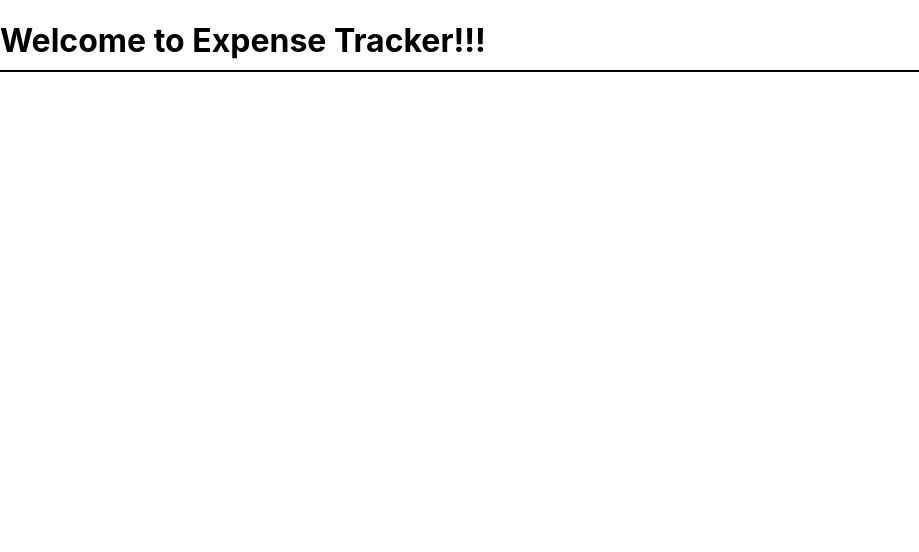
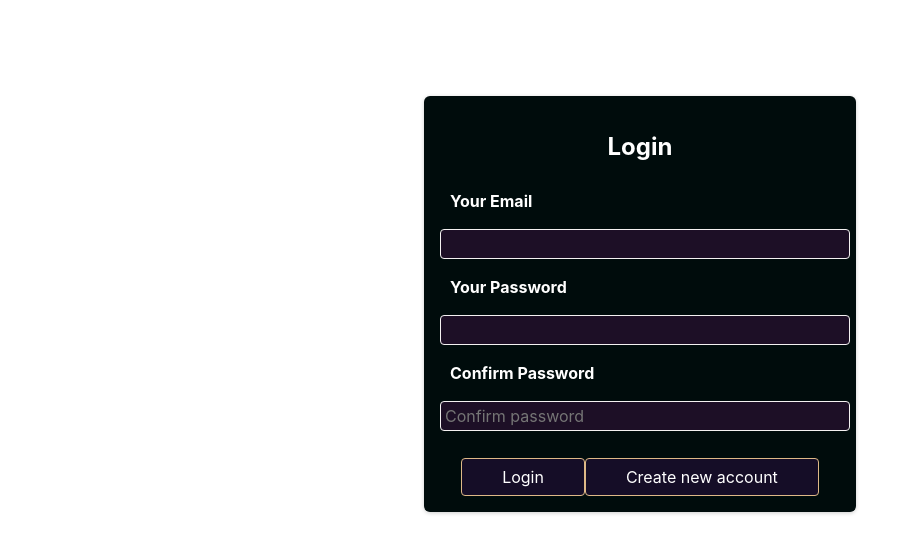
Before and after one commit to imtiyaz-github/Expense-Tracker-In-React, a React (Create React App) app: page / in a window 1280 px wide. Shown: the top 552 px of the page, without its empty margins (0-919 px from the left). Built offline with nearby package versions, Linux system fonts and the light colour scheme.

Commit message:
Edit User Details

```diff
--- a/src/App.js
+++ b/src/App.js
@@ -1,18 +1,26 @@
-// import Signup from "./components/Signup";
-// import Header from "./components/header/Header";
-// import React, { Routes, Route, BrowserRouter } from "react-router-dom";
-import Home from "./components/header/Home";
-// import { Switch } from "react-router-dom";
+import Signup from "./components/header/SignUp";
+import { useContext, Fragment } from "react";
+// import AuthProvider from "../src/components/store/AuthProvider";
+import Header from "./components/header/Header";
+import AuthContext from "./components/store/AuthContext";
+// import Navigation from "./components/header/Navigation";
+import Profile from "./components/Profile";
+// import { Route, Routes } from "react-router-dom";
+import { Route, Routes } from "react-router-dom";
+
+// import AuthProvider from "./components/store/AuthProvider";
 
 function App() {
+  const ctx = useContext(AuthContext);
+
   return (
-    <>
 
-      <Home/>
-
-
-
-    </>
+    <Fragment>
+      <Routes>
+        <Route path="/signup" elment={!ctx.isLogin ? <Signup /> : <Header />} />
+        <Route path="/" element={!ctx.isLogin ? <Signup /> : <Profile />} />
+      </Routes>
+    </Fragment>
   );
 }
 
--- /dev/null
+++ b/src/components/Profile.js
@@ -0,0 +1,145 @@
+import React, { useRef } from "react";
+import classes from "./Profile.module.css";
+import AuthContext from "./store/AuthContext";
+import { useContext } from "react";
+
+// function Profile() {
+//   const inputNameRef = useRef();
+//   const inputProfileRef = useRef();
+
+//   const ctx = useContext(AuthContext);
+
+//   const submitHandler = (event) => {
+//     event.preventDefault();
+
+//     const enteredName = inputNameRef.current.value;
+//     const enteredProfile = inputProfileRef.current.value;
+
+//     //optional:add validation
+
+//     fetch(
+//       "https://identitytoolkit.googleapis.com/v1/accounts:update?key=AIzaSyCs1zdQMstoPmRG4AjfS4JwQfNMW7HsMBE",
+//       {
+//         method: "POST",
+//         body: JSON.stringify({
+//           idToken: ctx.token,
+//           displayName: enteredName,
+//           photoUrl: enteredProfile,
+//           returnsecureToken: true,
+//         })
+//           .then((res) => {
+//             const data = res.json();
+//             data.then((res) => {
+//               console.log(res);
+//               alert("Profile Updated");
+//             });
+//           })
+//           .catch((error) => {
+//             console.log(error);
+//             alert("profile update failed");
+//           }),
+//       }
+//     );
+//   };
+
+//   return (
+//     <section className={classes.head}>
+//       <form onSubmit={submitHandler}>
+//         <div className={classes.control}>
+//           <h3>Winners never quite , Quitteres never win</h3>
+//           <span>
+//             Your profile is 69% completed. A complete profile has <br /> higher
+//             chances of landing a job. <button>Complete now</button>
+//           </span>
+//         </div>
+
+//         <div className={classes.control1}>
+//           <h1>
+//             Contact Details <button className={classes.cancel}>Cancel</button>
+//           </h1>
+//           <label htmlFor="name"> Full Name</label>
+//           <input type="text" id="name" required ref={inputNameRef} />
+//           <label htmlFor="profile">Profile Photo URL</label>
+//           <input
+//             type="url"
+//             id="url"
+//             required
+//             ref={inputProfileRef}
+//           />{" "}
+//           <br />
+//           <br />
+//           <button type="submit">Update</button>
+//         </div>
+//       </form>
+//     </section>
+//   );
+// }
+
+// export default Profile;
+
+const Profile = () => {
+  const nameRef = useRef();
+  const urlRef = useRef();
+  const authCtx = useContext(AuthContext);
+
+  const submitHandler = (event) => {
+    event.preventDefault();
+
+    const enteredName = nameRef.current.value;
+    const enteredUrl = urlRef.current.value;
+    fetch(
+      "https://identitytoolkit.googleapis.com/v1/accounts:update?key=AIzaSyCs1zdQMstoPmRG4AjfS4JwQfNMW7HsMBE",
+      {
+        method: "POST",
+        body: JSON.stringify({
+          idToken: authCtx.token,
+          displayName: enteredName,
+          photoUrl: enteredUrl,
+          returnSecureToken: true,
+        }),
+      }
+    )
+      .then((res) => {
+        if (res.ok) {
+          return res.json();
+        } else {
+          return res.json().then((data) => {
+            console.log(data);
+            if (data.error.message) {
+              alert(data.error.message);
+            }
+          });
+        }
+      })
+      .then((data) => {
+        console.log("received data ", data);
+      })
+      .catch((err) => console.log(err));
+  };
+
+  return (
+    <>
+      <div className={classes.header}>
+        <h3>Winners Never Quit. Quitters never win</h3>
+        <span>
+          Your profile is 69% completed. A complete profile has <br /> higher
+          chances of landing a job. <button>Complete now</button>
+        </span>
+      </div>
+      <section className={classes.section}>
+        <div className={classes.details}>
+          <span>Contact Details</span>
+          <button>cancel</button>
+        </div>
+        <form className={classes.form} onSubmit={submitHandler}>
+          <label htmlFor="name">Full Name:</label>
+          <input type="text" id="name" ref={nameRef} />
+          <label htmlFor="url">Profile Photo URL :</label>
+          <input type="url" id="url" ref={urlRef} />
+          <button type="submit">Update</button>
+        </form>
+      </section>
+    </>
+  );
+};
+export default Profile;
--- /dev/null
+++ b/src/components/Profile.module.css
@@ -0,0 +1,39 @@
+
+
+.control{
+    display: flex;
+    border-bottom: 1px solid black;
+    /* margin-left: 50%; */
+}
+span {
+    margin-left: 50%;
+}
+.control1{
+    margin-left: 30%;
+    padding: 30px;
+    margin-top: 1rem;
+    background-color: antiquewhite;
+}
+label {
+    padding: 10px;
+}
+button {
+    padding: 6px 12px ;
+    color: antiquewhite;
+    background-color: rgba(255, 127, 80, 0.132);
+    color: black;
+    border: 2px solid rgba(255, 127, 80, 0.132);
+    border-radius: 2px;
+    cursor: pointer;
+}
+.cancel {
+    color: red;
+    border-radius: 5px solid red;
+    border: 8px;
+    margin-left: 80%;
+
+}
+input {
+    padding: 5px 10px;
+    font-size: 10px;
+}
--- a/src/components/header/Header.js
+++ b/src/components/header/Header.js
@@ -1,18 +1,57 @@
 import React from "react";
-
 import classes from "./Header.module.css";
+import { useContext,Fragment,Link } from "react";
+import AuthContext from "../store/AuthContext";
 
 function Header() {
+  const ctx = useContext(AuthContext);
+
+  const url =
+    "https://identitytoolkit.googleapis.com/v1/accounts:sendOobCode?key=AIzaSyCs1zdQMstoPmRG4AjfS4JwQfNMW7HsMBE";
+
+  const verifyEmailHandler = (e) => {
+    e.preventDefault();
+    fetch(url, {
+      method: "POST",
+      body: JSON.stringify({
+        requestType: "VERIFY_EMAIL",
+        idToken: localStorage.getItem("idToken"),
+      }),
+      headers: {
+        "Content-Type": "application/json",
+      },
+    })
+      .then((res) => {
+        const data = res.json();
+        data.then((resp) => {
+          console.log(resp);
+        });
+      })
+      .catch((err) => {
+        console.log("err", err);
+      });
+  };
+
   return (
-    <>
-      <nav className={classes.navbar}>
-        <ul>
-          <li>Home</li>
-          <li>Products</li>
-          <li>About Us</li>
-        </ul>
-      </nav>
-    </>
+    <Fragment>
+      <div className={classes.main}>
+        <div className={classes.left}>Welcome to expance tracker!!!!</div>
+        <div className={classes.right}>
+          Your profile is incomplete.
+          <Link to="/completeprofile">Complete now</Link>
+        </div>
+      </div>
+      <button
+        type="submit"
+        onClick={verifyEmailHandler}
+        className={classes.verifyEmail}
+      >
+        Verify Email
+      </button>
+      <button className={classes.logout} onClick={() => ctx.logout()}>
+        logout
+      </button>
+    </Fragment>
   );
 }
 
--- /dev/null
+++ b/src/components/header/Navigation.js
@@ -0,0 +1,18 @@
+import React from "react";
+import classes from "./Navigation.module.css";
+
+function Navigation() {
+  return (
+    <>
+      <nav className={classes.navbar}>
+        <ul>
+          <li>Home</li>
+          <li>Products</li>
+          <li>About Us</li>
+        </ul>
+      </nav>
+    </>
+  );
+}
+
+export default Navigation;
--- a/src/components/header/SignUp.js
+++ b/src/components/header/SignUp.js
@@ -1,30 +1,44 @@
-import React from "react";
-import { useRef, useState } from "react";
+import React, { useContext } from "react";
+import { useState } from "react";
 import classes from "./SignUp.module.css";
+import AuthContext from "../store/AuthContext";
 
 function Signup() {
-  const emailInputRef = useRef();
-  const passwordInputRef = useRef();
-  const confirmpasswordInputRef = useRef();
-
   const [isLogin, setIsLogin] = useState(true);
   const [isLoading, setIsLoading] = useState(false);
+  // const [isCursorAllow, setisCursorAllow] = useState(true);
+  const [email, setEmail] = useState("");
+  const [password, setPassword] = useState("");
+  const [conpass, setconfPass] = useState("");
+
+  const ctx = useContext(AuthContext);
 
   const switchAuthModeHandler = () => {
     setIsLogin((prevState) => !prevState);
   };
 
+  const emailChangeHandler = (e) => {
+    setEmail(e.target.value);
+  };
+  const passwordChangeHandler = (e) => {
+    setPassword(e.target.value);
+  };
+
+  const confpasswordChangeHandler = (e) => {
+    setconfPass(e.target.value);
+    // setisCursorAllow(false);
+  };
+
   const submitHandler = (event) => {
     event.preventDefault();
-
-    const enteredEmail = emailInputRef.current.value;
-    const enteredPassword = passwordInputRef.current.value;
-    const enteredConfirmPassword = confirmpasswordInputRef.current.value;
 
     //optional:add validation
 
     setIsLoading(true);
     let url;
+    if (!isLogin && password !== conpass) {
+      return alert("password is not same");
+    } else {
       if (isLogin) {
         url =
           "https://identitytoolkit.googleapis.com/v1/accounts:signInWithPassword?key=AIzaSyCs1zdQMstoPmRG4AjfS4JwQfNMW7HsMBE";
@@ -36,9 +50,8 @@ function Signup() {
       fetch(url, {
         method: "POST",
         body: JSON.stringify({
-        email: enteredEmail,
-        password: enteredPassword,
-        confirmpassword: enteredConfirmPassword,
+          email: email,
+          password: password,
           returnSecureToken: true,
         }),
         headers: {
@@ -47,28 +60,36 @@ function Signup() {
       })
         .then((res) => {
           setIsLoading(false);
+          const resp = res.json();
+          resp.then((resp) => {
+            console.log(resp);
+            localStorage.setItem("idToken", resp.idToken);
+          });
           if (res.ok) {
-          return res.json();
+            console.log("Succhefully signed up");
+            ctx.login();
+
+            alert("succesefully updated");
           } else {
             return res.json().then((data) => {
               let errorMessage = "Authentication failed";
-            // if(data && data.error && data.error.message){
-            //     errorMessage=data.error.message
-            // }
 
-            throw new Error(errorMessage);
+              console.log(errorMessage);
+
+              alert("failed");
             });
           }
         })
         .then((data) => {
           console.log(data);
-        // AuthCtx.login(data.idToken);
-        alert("Successfully login")
+          ctx.login(data.idToken);
+          alert("Successfully login");
         })
         .catch((err) => {
           console.log("aaa failed");
           alert(err.message);
         });
+    }
   };
 
   return (
@@ -77,7 +98,13 @@ function Signup() {
       <form onSubmit={submitHandler}>
         <div className={classes.control}>
           <label htmlFor="email">Your Email</label>
-          <input type="email" id="email" required ref={emailInputRef} />
+          <input
+            type="email"
+            id="email"
+            required
+            onChange={emailChangeHandler}
+            value={email}
+          />
         </div>
         <div className={classes.control}>
           <label htmlFor="password">Your Password</label>
@@ -85,7 +112,8 @@ function Signup() {
             type="password"
             id="password"
             required
-            ref={passwordInputRef}
+            value={password}
+            onChange={passwordChangeHandler}
           />
         </div>
         <div className={classes.control}>
@@ -93,9 +121,10 @@ function Signup() {
           <input
             type="password"
             placeholder="Confirm password"
-            ref={confirmpasswordInputRef}
             required
             id="password"
+            value={conpass}
+            onChange={confpasswordChangeHandler}
           />
         </div>
         <div className={classes.actions}>
--- /dev/null
+++ b/src/components/store/AuthContext.js
@@ -0,0 +1,9 @@
+import React from "react";
+
+const AuthContext = React.createContext({
+
+
+
+
+});
+export default AuthContext;
--- /dev/null
+++ b/src/components/store/AuthProvider.js
@@ -0,0 +1,34 @@
+import React, { useState } from "react";
+import AuthContext from "./AuthContext";
+
+function AuthProvider(props) {
+  // const [userIsLogin, setuserIsLogin] = useState(intailLogin);
+  const intailLogin = localStorage.getItem("idToken");
+  const [userIsLogin, setuserIsLogin] = useState(intailLogin);
+
+  const loginHandler = () => {
+    setuserIsLogin(true);
+  };
+
+  const logoutHandler = () => {
+    localStorage.removeItem("idToken");
+    setuserIsLogin(false);
+  };
+
+  const verificationHandler = () => {};
+
+  const authValues = {
+    isLogin: userIsLogin,
+    login: loginHandler,
+    logout: logoutHandler,
+    varification: verificationHandler,
+  };
+
+  return (
+    <AuthContext.Provider value={authValues}>
+      {props.children}
+    </AuthContext.Provider>
+  );
+}
+
+export default AuthProvider;
--- a/src/index.js
+++ b/src/index.js
@@ -1,18 +1,17 @@
-import React from 'react';
-import ReactDOM from 'react-dom/client';
-import './index.css';
-import App from './App';
-import reportWebVitals from './reportWebVitals';
-import { BrowserRouter } from 'react-router-dom';
+import React from "react";
+import ReactDOM from "react-dom/client";
+import "./index.css";
+import App from "./App";
+import { BrowserRouter } from "react-router-dom";
+import AuthProvider from "./components/store/AuthProvider";
 
-const root = ReactDOM.createRoot(document.getElementById('root'));
+const root = ReactDOM.createRoot(document.getElementById("root"));
 root.render(
+  // <React.StrictMode>
   <BrowserRouter>
-    <App />
+    <AuthProvider>
+      <App />
+    </AuthProvider>
   </BrowserRouter>
+  // </React.StrictMode>
 );
-
-// If you want to start measuring performance in your app, pass a function
-// to log results (for example: reportWebVitals(console.log))
-// or send to an analytics endpoint. Learn more: https://bit.ly/CRA-vitals
-reportWebVitals();
```
Also changed, not shown: src/components/header/Header.module.css (+7 -2 lines), src/components/header/Navigation.module.css (added, +21 -0 lines). Lines whose indentation alone changed are shown as unchanged.
